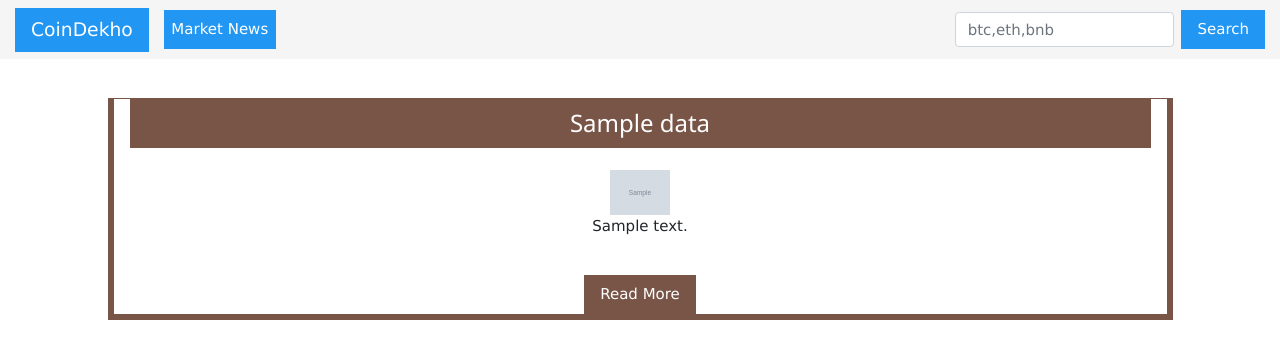
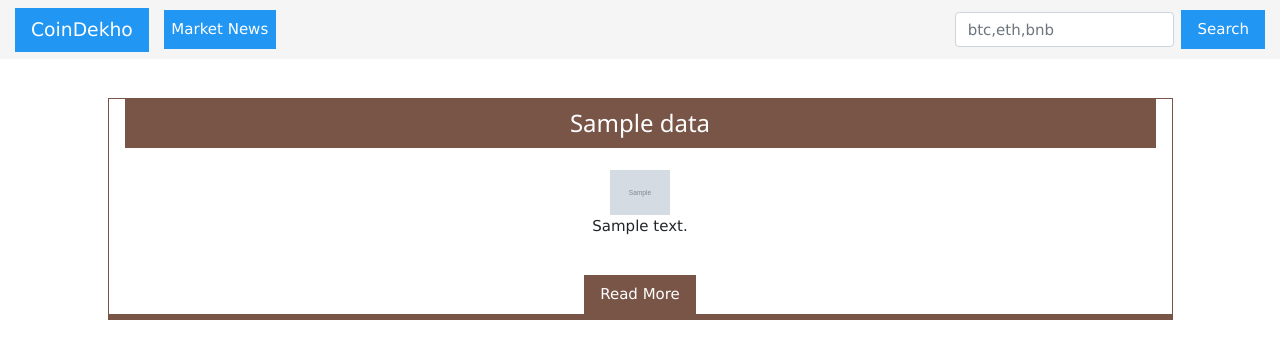
Before and after one commit to Bagora/crypto-news, a Django app: template crypto/templates/news.html in a window 1280 px wide. Shown: the top 359 px of the page. Run offline with Django 3.2, Linux system fonts and the light colour scheme; the template is opened without the code that fills it: most values are stand-ins (such as "Sample title", 1, 10 or a date in 2020); grey boxes marked "Sample" are stand-in pictures; some libraries are stand-ins or nearby versions.

Commit message:
herokufix

```diff
--- a/crypto/templates/base.html
+++ b/crypto/templates/base.html
@@ -22,7 +22,6 @@
 
   <div class="collapse navbar-collapse" id="navbarSupportedContent">
     <ul class="navbar-nav mr-auto">
-      <br>
       <li class="nav-item">
         <a class="nav-link w3-btn w3-blue" href="{% url 'news' %}">Market News</a>
       </li>
@@ -31,7 +30,6 @@
     <form class="form-inline my-2 my-lg-0" method="POST" action="{% url 'prices' %}">
       {% csrf_token %}
       <input class="form-control mr-sm-2" type="search" placeholder="btc,eth,bnb" aria-label="Search" name="quote">
-      <br>
       <button class="w3-btn w3-blue">Search</button>
     </form>
   </div>
--- a/crypto/templates/news.html
+++ b/crypto/templates/news.html
@@ -5,7 +5,7 @@
 <div class="container">
 	{% for x in api.Data %}
 		<div class="col">
-		<div class="w3-panel w3-center w3-border w3-leftbar w3-rightbar w3-bottombar w3-border-brown">
+		<div class="w3-panel w3-center w3-border w3-bottombar w3-border-brown">
 			<header class="w3-container w3-brown">
 				<h3>{{ x.title }}</h3>
 		  	</header><br>
--- a/crypto/templates/prices.html
+++ b/crypto/templates/prices.html
@@ -11,7 +11,7 @@
 
 	{% for key, value in crypto.DISPLAY.items %}
 
-	<div class="w3-panel w3-center w3-border w3-leftbar w3-rightbar w3-bottombar w3-border-brown">
+	<div class="w3-panel w3-center w3-border w3-bottombar w3-border-brown">
 		<header class="w3-container w3-brown">
 			<h3>{{ key }}</h3>
 		</header>
```
